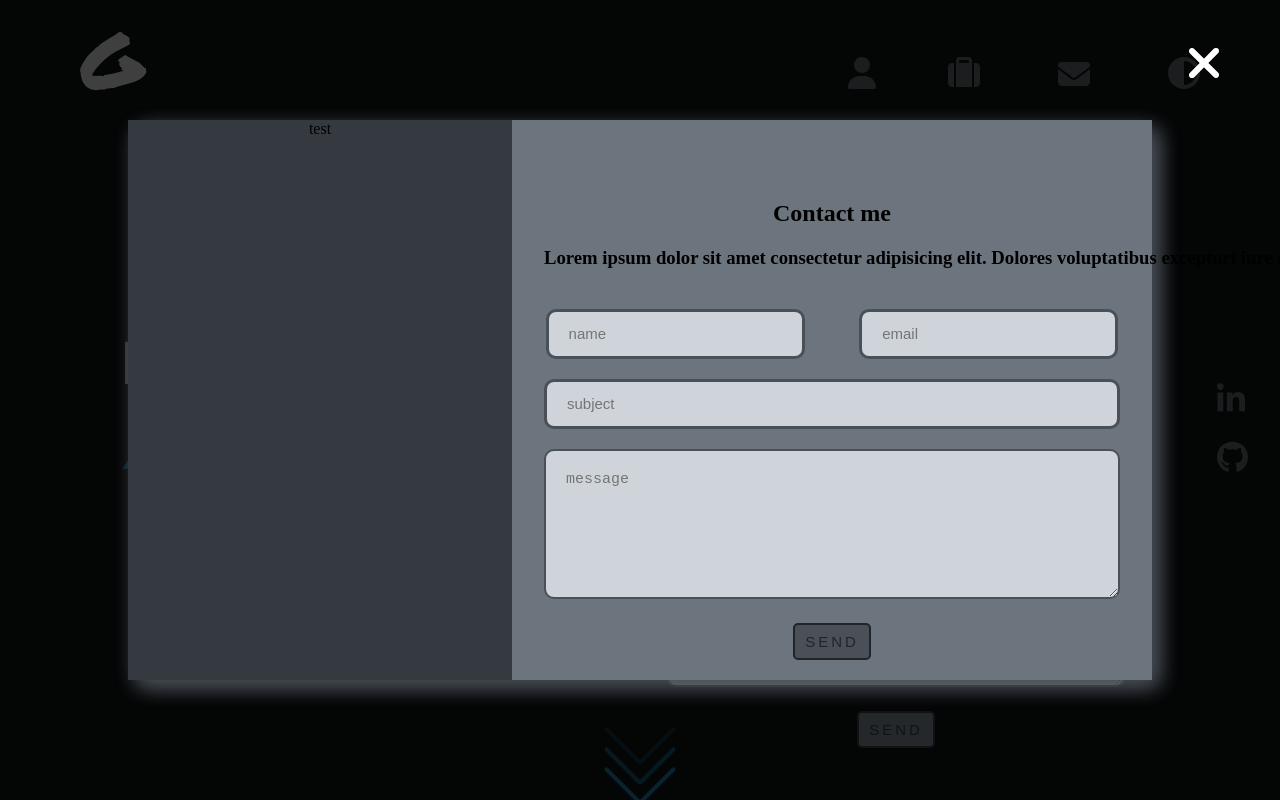
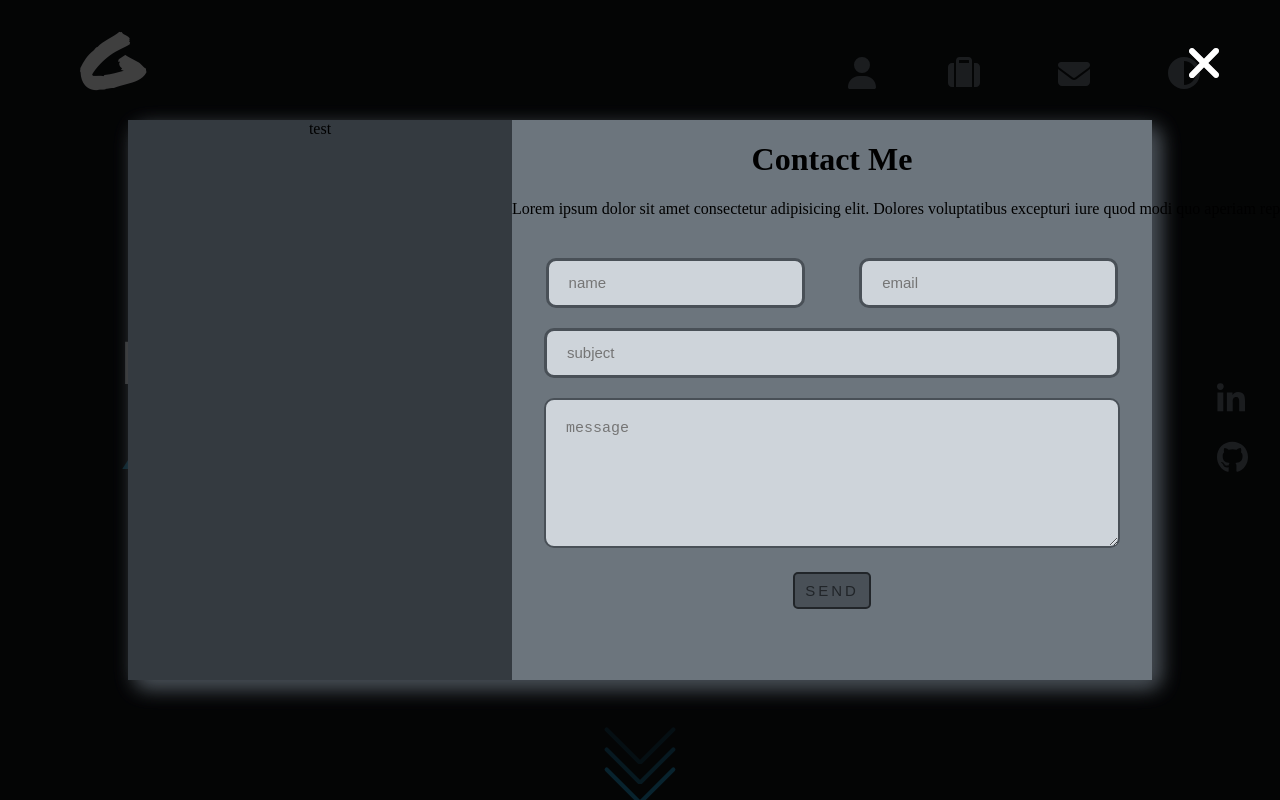
Before and after one commit to giuseppi/giuseppipelayo.com, a React (Create React App) app: page / in a window 1280 px wide. Both pictures are taken after a click on the button 1074 px from the left and 76 px from the top of the page. Shown: the top 800 px of the page. Built offline with nearby package versions, Linux system fonts and the light colour scheme.

Commit message:
deleted AnimatedLetters

```diff
--- a/src/components/Popup/index.js
+++ b/src/components/Popup/index.js
@@ -1,4 +1,4 @@
-import React, { useState, useEffect } from "react";
+import React from "react";
 
 import "./index.scss";
 
@@ -28,14 +28,6 @@ const dropIn = {
 };
 
 const Popup = ({ handleClose }) => {
-  // const [letterClass, setLetterClass] = useState("text-animate");
-
-  // useEffect(() => {
-  //   return setTimeout(() => {
-  //     setLetterClass("text-animate-hover");
-  //   }, 3000);
-  // });
-
   return (
     <motion.div className="popup-container" onClick={handleClose} variants={dropIn} initial="hidden" animate="visible" exit="exit">
       {/* Actual Popup Box */}
@@ -44,11 +36,11 @@ const Popup = ({ handleClose }) => {
         <div className="popup-text">test</div>
         {/* Mail form */}
         <div className="popup-form">
-          <h2>Contact me</h2>
-          <h3>
+          <h1>Contact Me</h1>
+          <p>
             Lorem ipsum dolor sit amet consectetur adipisicing elit. Dolores voluptatibus excepturi iure quod modi quo aperiam repudiandae quia illum.
             Ducimus quam dolorum incidunt odio iusto fugit, optio asperiores natus tenetur!
-          </h3>
+          </p>
           <form>
             <ul>
               <li className="half">
```
